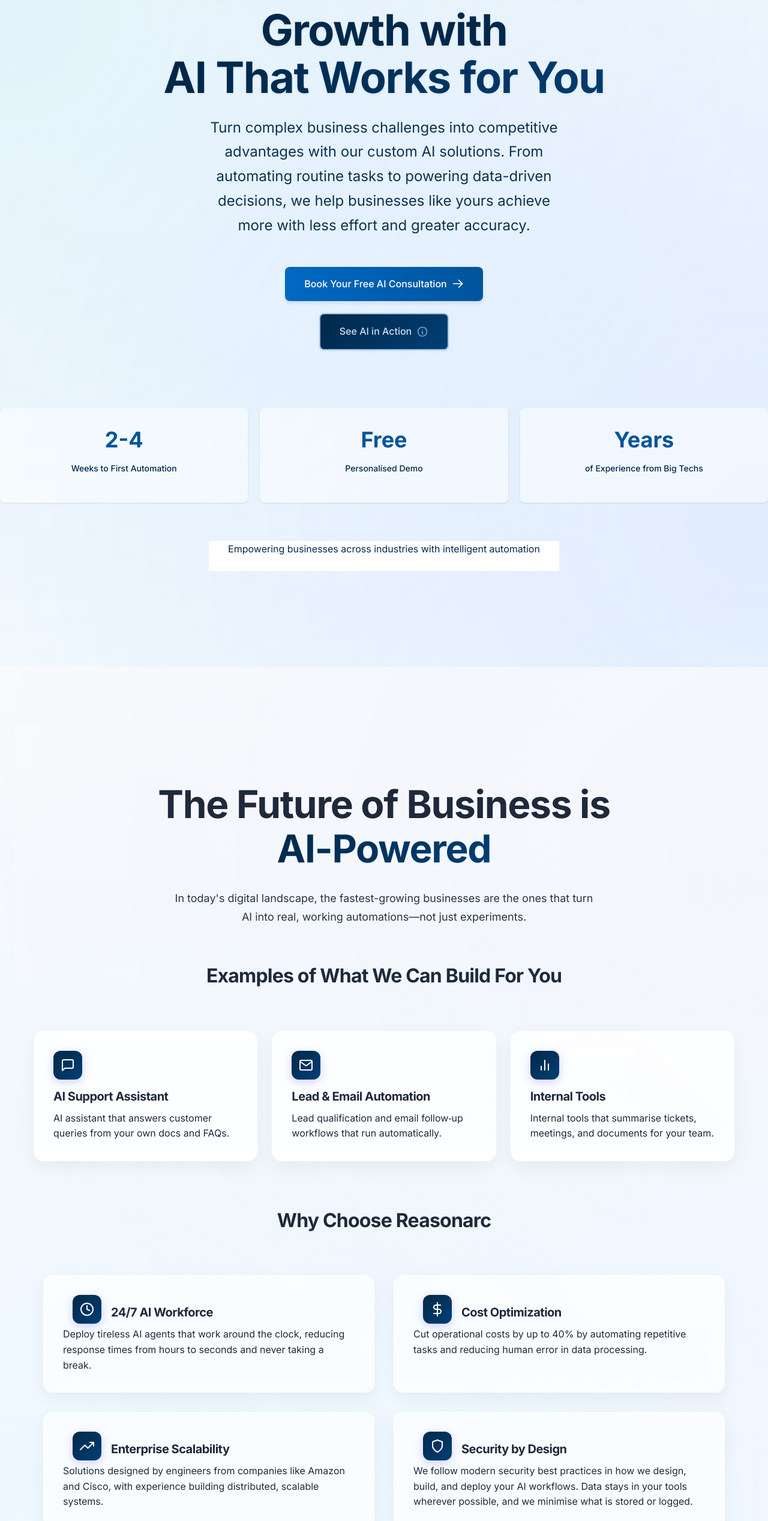
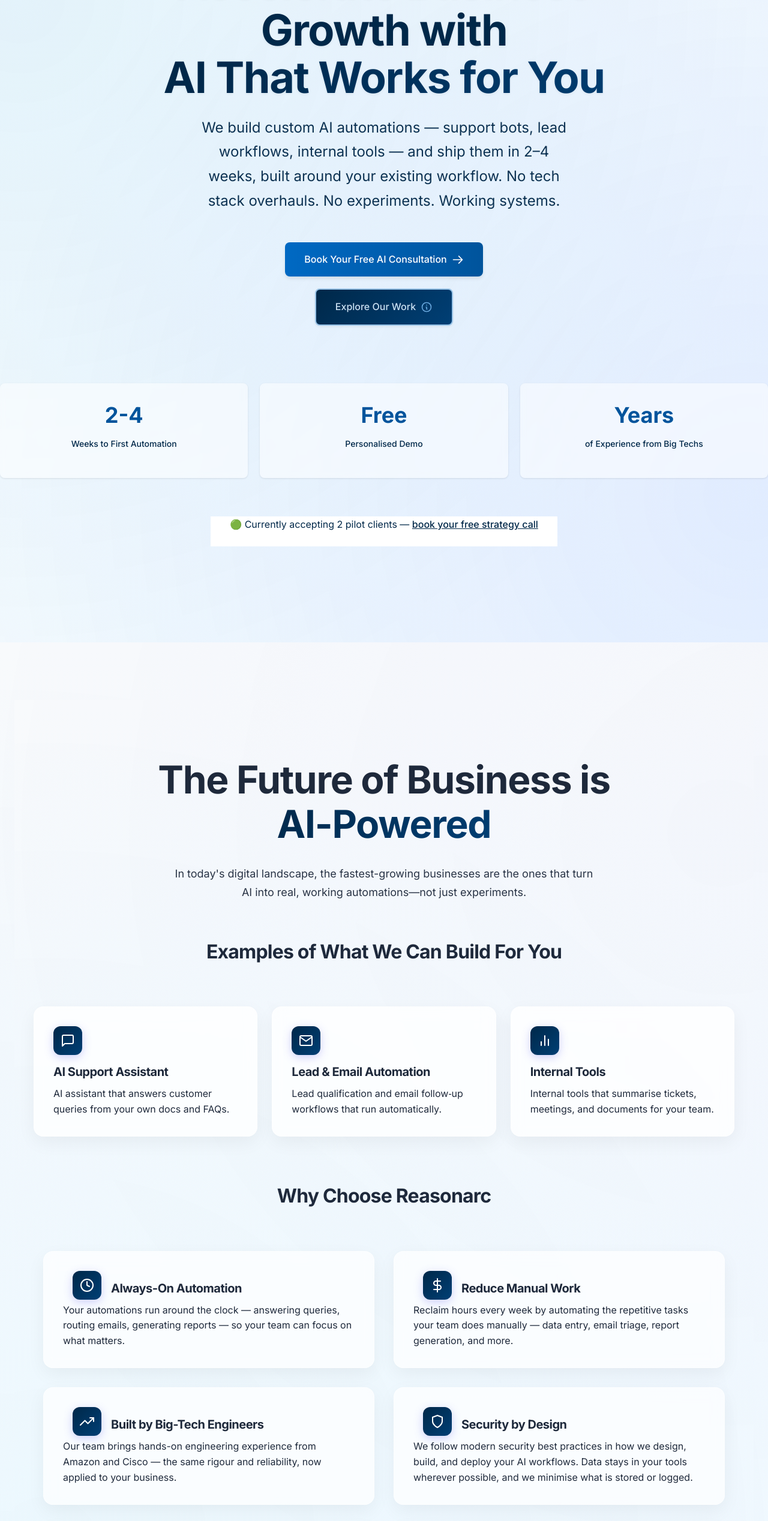
Before and after one commit to ReasonArc/reasonarc-site, a React (Vite) app: page / in a window 1280 px wide. Shown: the part 245-2781 px from the top of the page at 60% size. Built offline with nearby package versions, Linux system fonts and the light colour scheme.

Commit message:
improved offer banner and some texts

```diff
--- a/index.html
+++ b/index.html
@@ -6,7 +6,7 @@
     <meta name="viewport" content="width=device-width, initial-scale=1.0" />
     <link href="/src/index.css" rel="stylesheet">
     <title>ReasonArc - AI-Powered Solutions</title>
-    <meta name="description" content="ReasonArc - Advanced AI solutions for modern businesses">
+    <meta name="description" content="ReasonArc — We build custom AI automations (support bots, lead workflows, internal tools) and ship them in 2–4 weeks, built around your existing workflow.">
     <meta name="theme-color" content="#0ea5e9">
     <!-- Apple Touch Icons -->
     <link rel="apple-touch-icon" href="/assets/static/logoWithoutName.png">
--- a/src/components/About.jsx
+++ b/src/components/About.jsx
@@ -22,18 +22,18 @@
 
 const features = [
   {
-    title: '24/7 AI Workforce',
-    description: 'Deploy tireless AI agents that work around the clock, reducing response times from hours to seconds and never taking a break.',
+    title: 'Always-On Automation',
+    description: 'Your automations run around the clock — answering queries, routing emails, generating reports — so your team can focus on what matters.',
     icon: <FiClock size={24} />
   },
   {
-    title: 'Cost Optimization',
-    description: 'Cut operational costs by up to 40% by automating repetitive tasks and reducing human error in data processing.',
+    title: 'Reduce Manual Work',
+    description: 'Reclaim hours every week by automating the repetitive tasks your team does manually — data entry, email triage, report generation, and more.',
     icon: <FiDollarSign size={24} />
   },
   {
-    title: 'Enterprise Scalability',
-    description: 'Solutions designed by engineers from companies like Amazon and Cisco, with experience building distributed, scalable systems.',
+    title: 'Built by Big-Tech Engineers',
+    description: 'Our team brings hands-on engineering experience from Amazon and Cisco — the same rigour and reliability, now applied to your business.',
     icon: <FiTrendingUp size={24} />
   },
   {
--- a/src/components/Contact.css
+++ b/src/components/Contact.css
@@ -81,6 +81,37 @@
   display: inline;
   font-size: 1.25rem;
   margin-left: 0.25rem;
+}
+
+/* Limited Offer Banner */
+.limited-offer-banner {
+  margin: 2rem auto 0;
+  max-width: 52rem;
+  padding: 1.25rem 1.75rem;
+  background: linear-gradient(135deg, rgba(14, 165, 233, 0.06) 0%, rgba(56, 189, 248, 0.08) 100%);
+  border: 1px solid rgba(14, 165, 233, 0.2);
+  border-radius: 0.75rem;
+  position: relative;
+}
+
+.limited-offer-banner .contact-description {
+  margin: 0;
+  font-size: 1.1rem;
+  line-height: 1.6;
+}
+
+.offer-highlight {
+  display: inline-block;
+  background: var(--gradient-primary);
+  color: white;
+  padding: 0.2rem 0.75rem;
+  border-radius: 0.375rem;
+  font-size: 0.85rem;
+  font-weight: 700;
+  letter-spacing: 0.03em;
+  text-transform: uppercase;
+  margin-right: 0.5rem;
+  vertical-align: middle;
 }
 
 /* Contact Card */
--- a/src/components/Contact.jsx
+++ b/src/components/Contact.jsx
@@ -73,7 +73,13 @@
           <p className="contact-description" style={{ marginTop: '1rem', fontWeight: '500' }}>
             In this call, we’ll identify one high‑impact workflow you can automate in the next 2–4 weeks.
           </p>
-          <h4 className="contact-description">**Limited Offer (Now Alive)** <span className="contact-subtitle">Free Personalised Demo</span> based on your custom requirement or idea. The personalised demo will show a small working prototype tailored to your business or idea.</h4>
+          <div className="limited-offer-banner">
+            <h4 className="contact-description">
+              <span className="offer-highlight">Limited Availability</span>{' '}
+              <span className="contact-subtitle">Free Personalised Demo</span>
+              {' '}&mdash; a small working prototype tailored to your business or idea, built around your specific use case.
+            </h4>
+          </div>
         </div>
 
         <div className="contact-card">
--- a/src/components/Hero.jsx
+++ b/src/components/Hero.jsx
@@ -17,9 +17,8 @@
           </h1>
 
           <p className="hero-description">
-            Turn complex business challenges into competitive advantages with our custom AI solutions.
-            From automating routine tasks to powering data-driven decisions, we help businesses
-            like yours achieve more with less effort and greater accuracy.
+            We build custom AI automations — support bots, lead workflows, internal tools — and
+            ship them in 2–4 weeks, built around your existing workflow. No tech stack overhauls. No experiments. Working systems.
           </p>
 
           <div className="hero-buttons">
@@ -31,7 +30,7 @@
             </a>
 
             <a href="#about" className="cta-button secondary">
-              <span>See AI in Action</span>
+              <span>Explore Our Work</span>
               <svg className="icon" fill="none" stroke="currentColor" viewBox="0 0 24 24" xmlns="http://www.w3.org/2000/svg">
                 <path strokeLinecap="round" strokeLinejoin="round" strokeWidth={2} d="M13 16h-1v-4h-1m1-4h.01M21 12a9 9 0 11-18 0 9 9 0 0118 0z" />
               </svg>
@@ -56,7 +55,7 @@
         {/* Trusted by */}
         <div className="trusted-by">
           <div className="trusted-by-content">
-            <p>Empowering businesses across industries with intelligent automation</p>
+            <p>🟢 Currently accepting 2 pilot clients — <a href="#contact" style={{ color: 'var(--color-primary)', textDecoration: 'underline' }}>book your free strategy call</a></p>
           </div>
         </div>
       </div>
```
